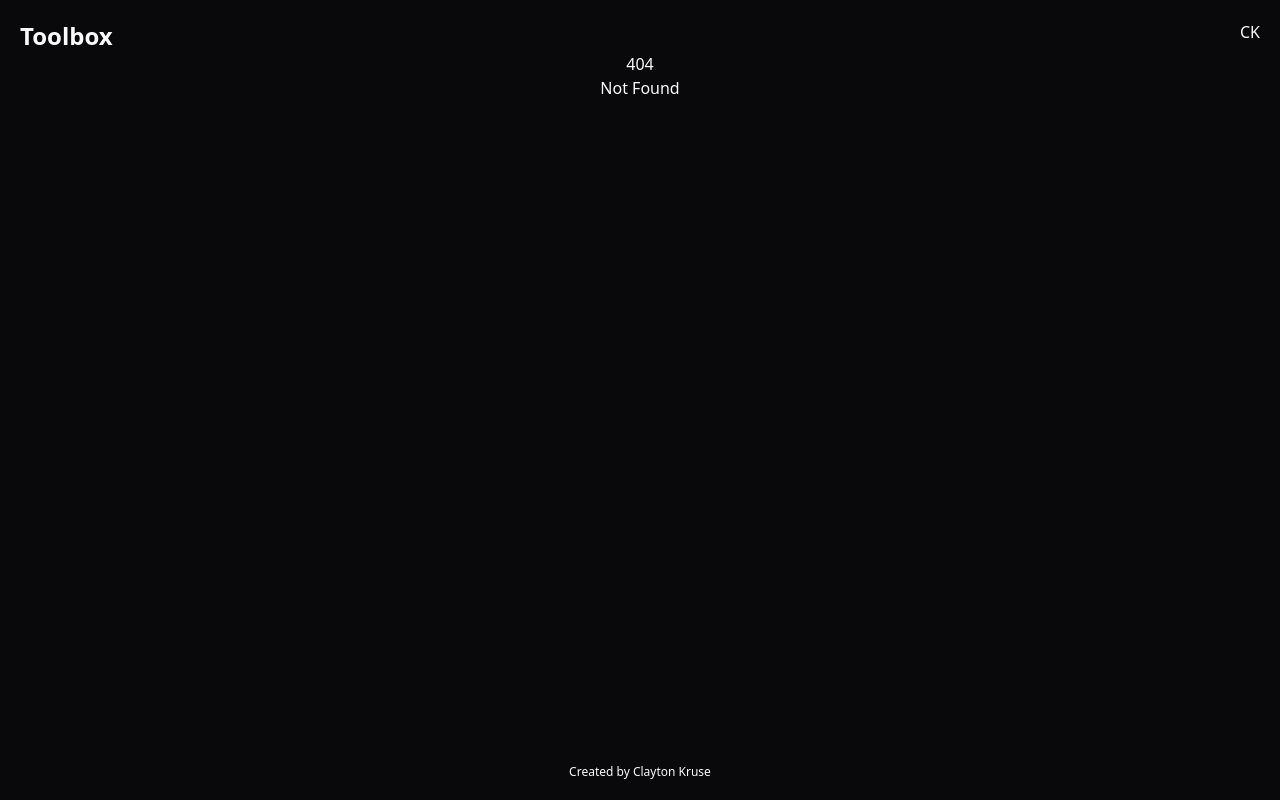
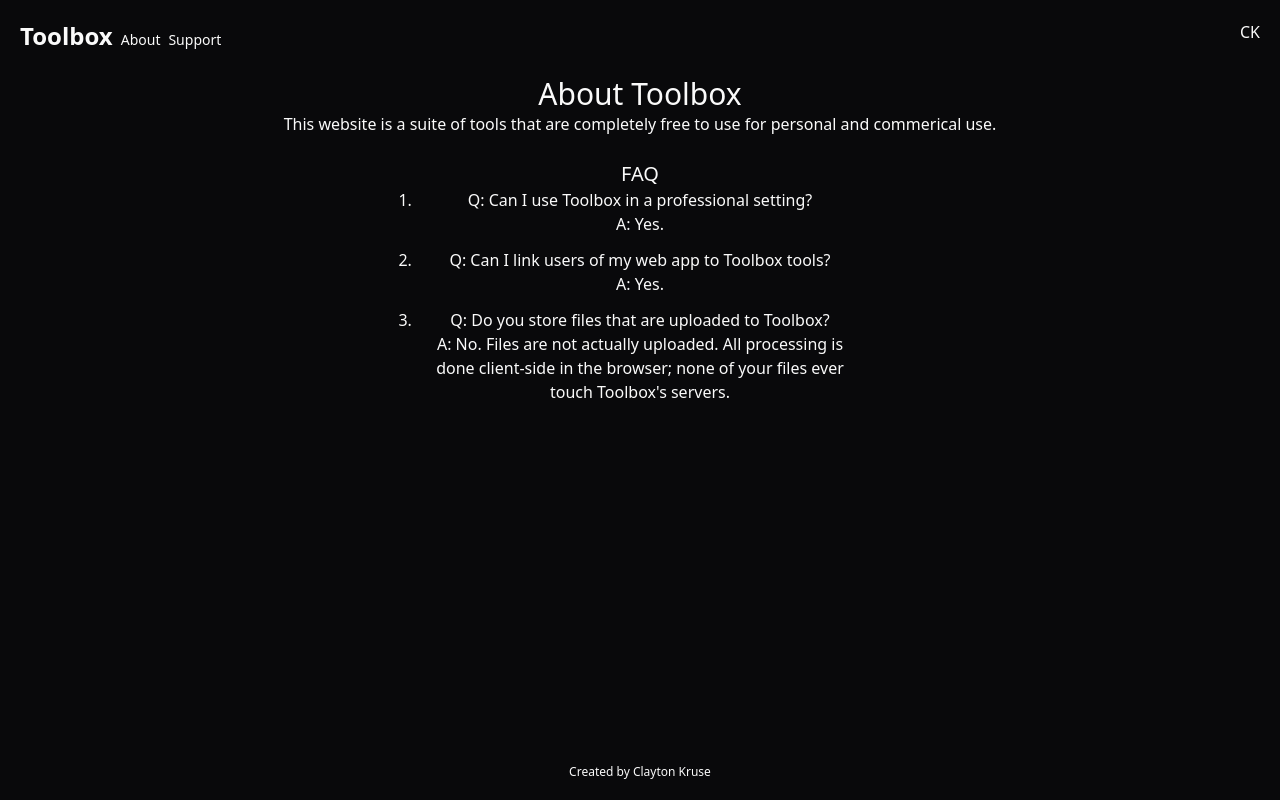
Before and after one commit to claytonkruse/ihatewebp, a SvelteKit app: page /about in a window 1280 px wide. Before the commit this address had no page. Built offline with nearby package versions, Linux system fonts and the light colour scheme.

Commit message:
new stuff going live idk

```diff
--- a/src/routes/+layout.svelte
+++ b/src/routes/+layout.svelte
@@ -1,11 +1,18 @@
 <script lang="ts">
+	import Button from '$lib/components/ui/button/button.svelte';
 	import '../app.css';
 	let { children } = $props();
 </script>
 
 <div class="flex h-full flex-col p-5 pb-0">
-	<header>
-		<nav class="float-left"><a class="text-2xl font-bold" href="/">Toolbox</a></nav>
+	<header class="mb-4">
+		<nav class="float-left flex">
+			<a class="mr-2 block text-2xl font-bold" href="/">Toolbox</a>
+			<ul class="flex gap-2">
+				<li><Button variant="link" class="px-0" href="/about/">About</Button></li>
+				<li><Button variant="link" class="px-0" href="/support/">Support</Button></li>
+			</ul>
+		</nav>
 		<nav class="float-right"><a href="https://claytonkruse.com/">CK</a></nav>
 	</header>
 	<main class="grow text-center" id="main">
--- a/src/routes/+page.svelte
+++ b/src/routes/+page.svelte
@@ -6,7 +6,7 @@
 	<title>Toolbox - Convert Unlimited Images</title>
 </svelte:head>
 
-<hgroup class="mb-6 mt-4">
+<hgroup class="mb-6">
 	<h1 class="text-4xl">Clay's Toolbox</h1>
 	<h2 class="text-muted-foreground">Convert Unlimited Images for Free</h2>
 </hgroup>
--- /dev/null
+++ b/src/routes/about/+page.svelte
@@ -0,0 +1,22 @@
+<svelte:head>
+	<title>About - Toolbox</title>
+</svelte:head>
+
+<h1 class="text-3xl">About Toolbox</h1>
+<p>
+	This website is a suite of tools that are completely free to use for personal and commerical use.
+</p>
+<br />
+
+<section class="inline-block max-w-md">
+	<h3 class="text-xl">FAQ</h3>
+	<ol class="list-decimal [&>li]:mb-3">
+		<li>Q: Can I use Toolbox in a professional setting?<br />A: Yes.</li>
+		<li>Q: Can I link users of my web app to Toolbox tools?<br />A: Yes.</li>
+		<li>
+			Q: Do you store files that are uploaded to Toolbox?<br />A: No. Files are not actually
+			uploaded. All processing is done client-side in the browser; none of your files ever touch
+			Toolbox's servers.
+		</li>
+	</ol>
+</section>
--- /dev/null
+++ b/src/routes/support/+page.svelte
@@ -0,0 +1,9 @@
+<svelte:head>
+	<title>Support Toolbox</title>
+</svelte:head>
+
+<h1 class="text-3xl">Support Toolbox</h1>
+<p>
+	I am not currently accepting donations, but sharing Toolbox is incredibly helpful. Any promotion
+	is highly appreciated.
+</p>
--- a/src/routes/to/[format]/+page.svelte
+++ b/src/routes/to/[format]/+page.svelte
@@ -122,6 +122,7 @@
 			Convert images of any common format into the {format}{#each aliases as alias}/{alias}{/each}
 			format.
 		</p>
+		<br />
 		<form method="GET" action="/no-js/" onsubmit={handleSubmit}>
 			<input type="hidden" name="from" value={$page.url.href} />
 
```
Also changed, not shown: 1 other file (tests, documents, lock files or other folders).
